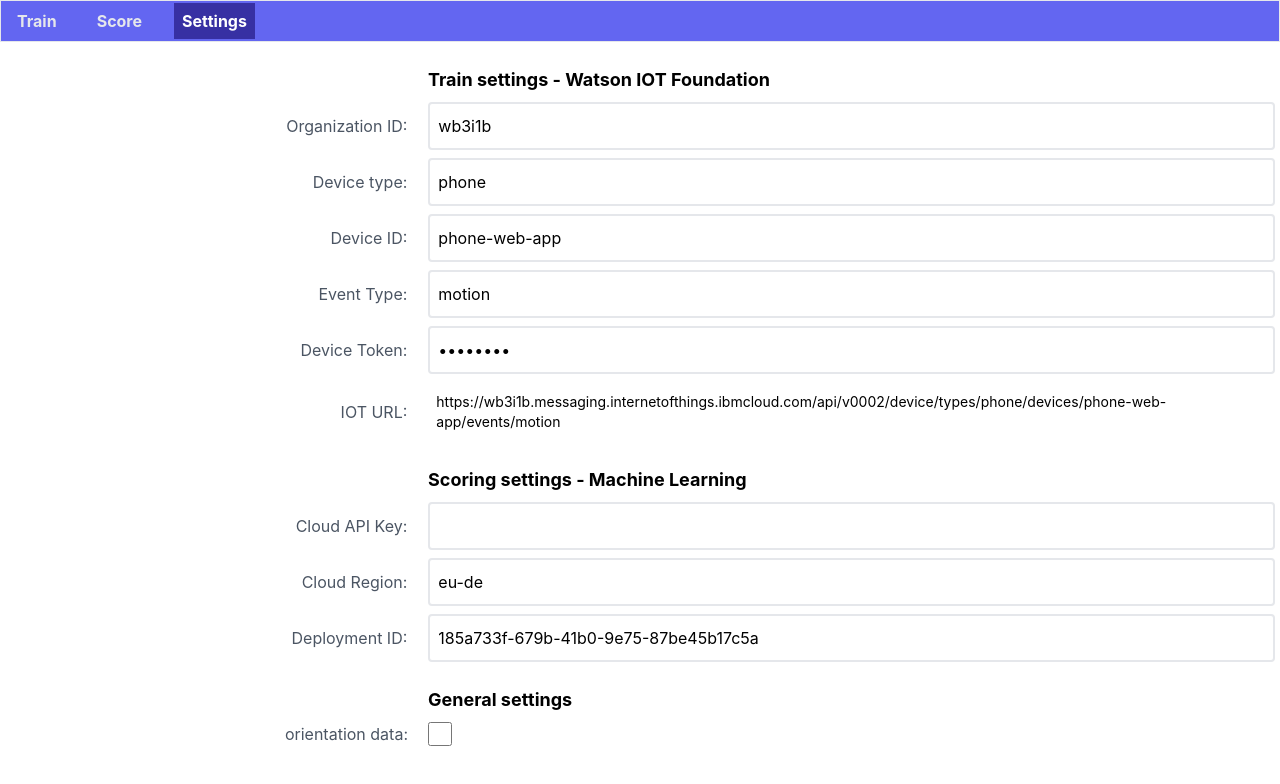
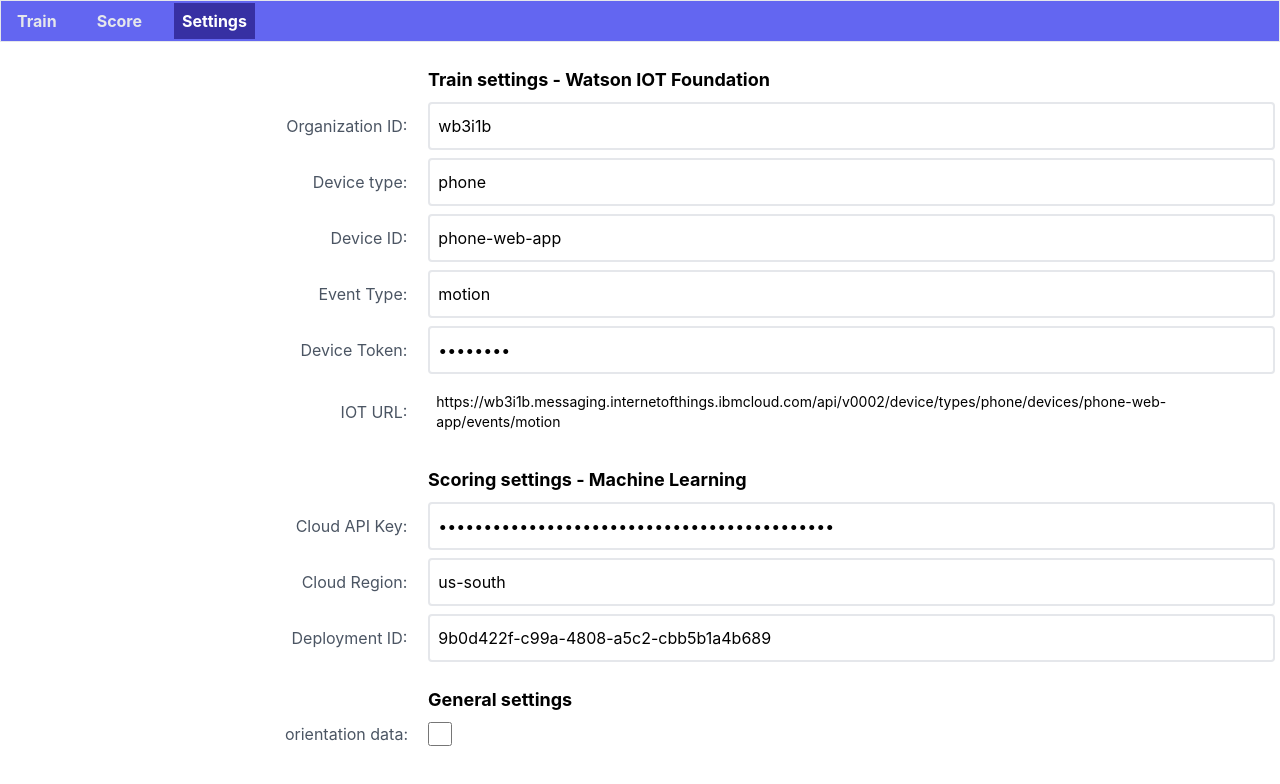
Before and after one commit to O-Hahn/accelerometer_njx, a Next.js app: page / in a window 1280 px wide. Shown: the top 784 px of the page. Built offline with nearby package versions, Linux system fonts and the light colour scheme.

Commit message:
Credentials for the Model

```diff
--- a/pages/index.js
+++ b/pages/index.js
@@ -11,9 +11,9 @@
   const [iotUrl, setIotUrl] = useState("");
   const [nodeRedUrl, setNodeRedUrl] = useState("https://node-red-fhbgld-2021-05-14.eu-de.mybluemix.net/score_motion");
   const [sendOrientation, setSendOrientation] = useState(false);
-  const [cloudApiKey, setCloudApiKey] = useState('');
-  const [cloudRegion, setCloudRegion] = useState('eu-de');
-  const [deploymentId, setDeploymentId] = useState("185a733f-679b-41b0-9e75-87be45b17c5a");
+  const [cloudApiKey, setCloudApiKey] = useState('qPSIA1mip2TMdMh3Pq8HLgj-q4SUtkT5b8JcOAYjYep-');
+  const [cloudRegion, setCloudRegion] = useState('us-south');
+  const [deploymentId, setDeploymentId] = useState("9b0d422f-c99a-4808-a5c2-cbb5b1a4b689");
 
 
   useEffect(() => {
```
